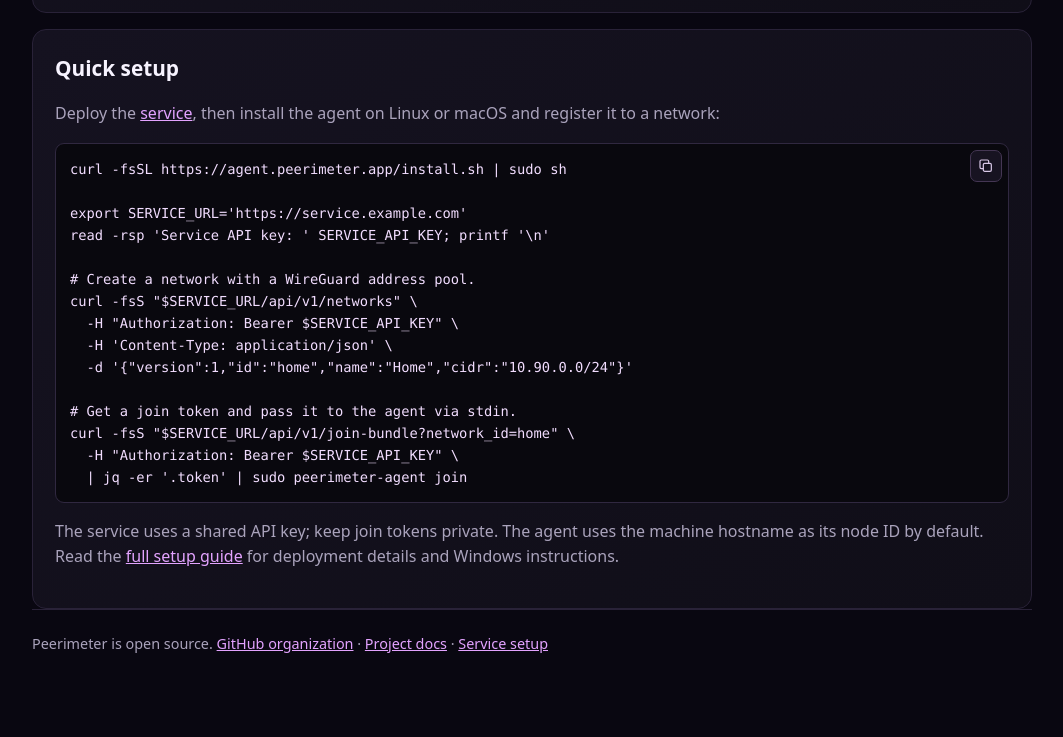
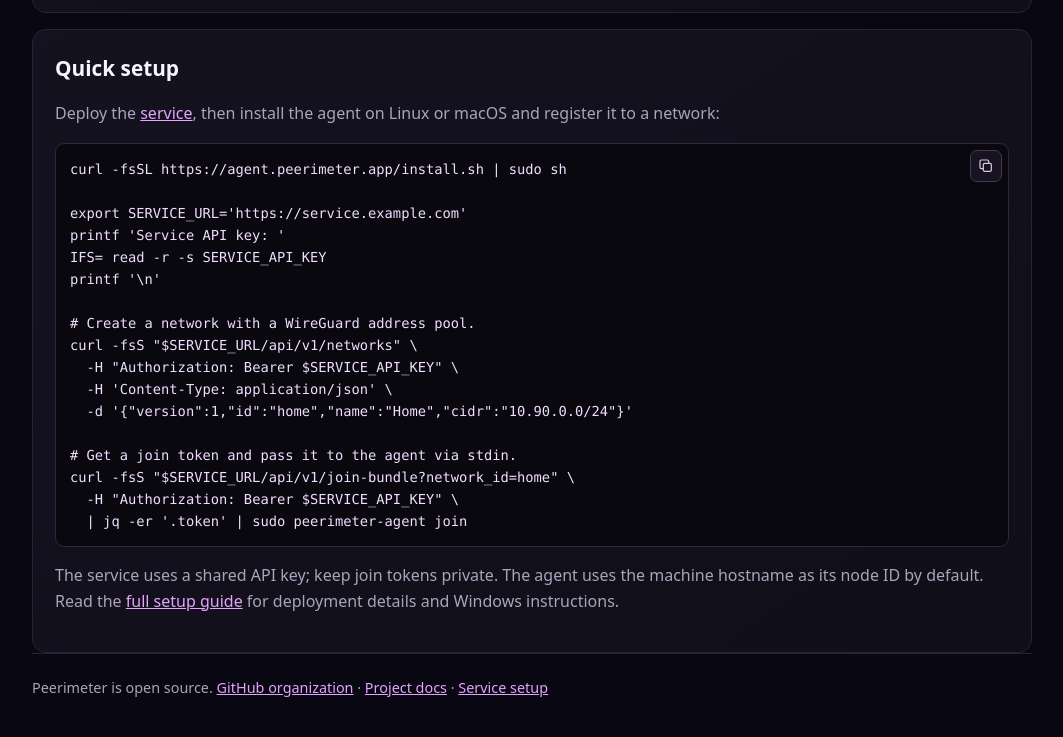
Before and after one commit to peerimeter/.github, a plain HTML site: page docs/index.html in a window 1280 px wide. Shown: the part 1795-2532 px from the top of the page, without its empty margins (108-1171 px from the left). Before the commit the page ends 2488 px from the top, so only its background shows below. Drawn offline with Linux system fonts and the light colour scheme; no server answers.

Commit message:
fix(site): make quick setup prompt zsh compatible

```diff
--- a/docs/index.html
+++ b/docs/index.html
@@ -129,7 +129,9 @@
         <pre>curl -fsSL https://agent.peerimeter.app/install.sh | sudo sh
 
 export SERVICE_URL='https://service.example.com'
-read -rsp 'Service API key: ' SERVICE_API_KEY; printf '\n'
+printf 'Service API key: '
+IFS= read -r -s SERVICE_API_KEY
+printf '\n'
 
 # Create a network with a WireGuard address pool.
 curl -fsS "$SERVICE_URL/api/v1/networks" \
```
